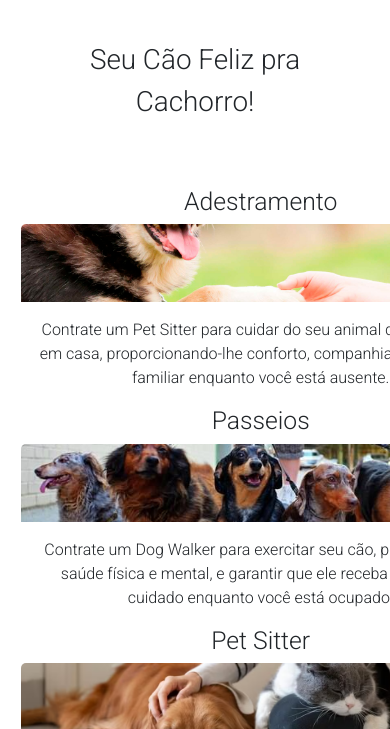
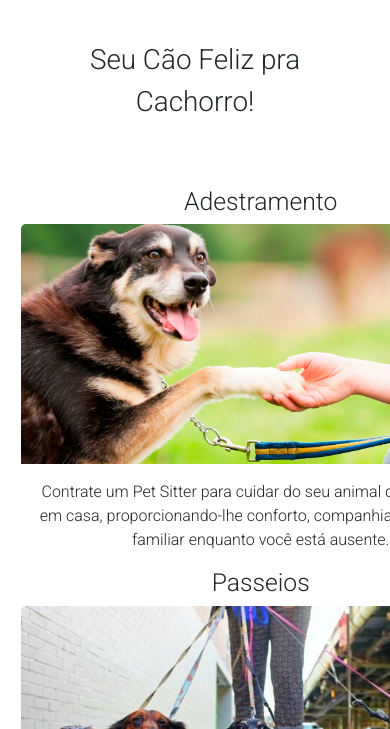
Before and after one commit to kouta928/newdogwalker, a plain HTML site: page index.html in a window 390 px wide. Shown: the part 115-844 px from the top of the page. Drawn offline with Linux system fonts and the light colour scheme.

Commit message:
objectfit cover removed

```diff
--- a/css/layout.css
+++ b/css/layout.css
@@ -50,19 +50,11 @@
     border: none;
 }
 
-.card-img-top {
-    width: 100%;
-    height: 15vw;
-    object-fit: cover;
-}
+
 
 @media (max-width: 1200px) {
     .artigo{
         margin-left: 5%;
     }
-    .card-img-top {
-        width: 100%;
-        height: 20vw;
-        object-fit: cover;
-    }
+
   }
```
